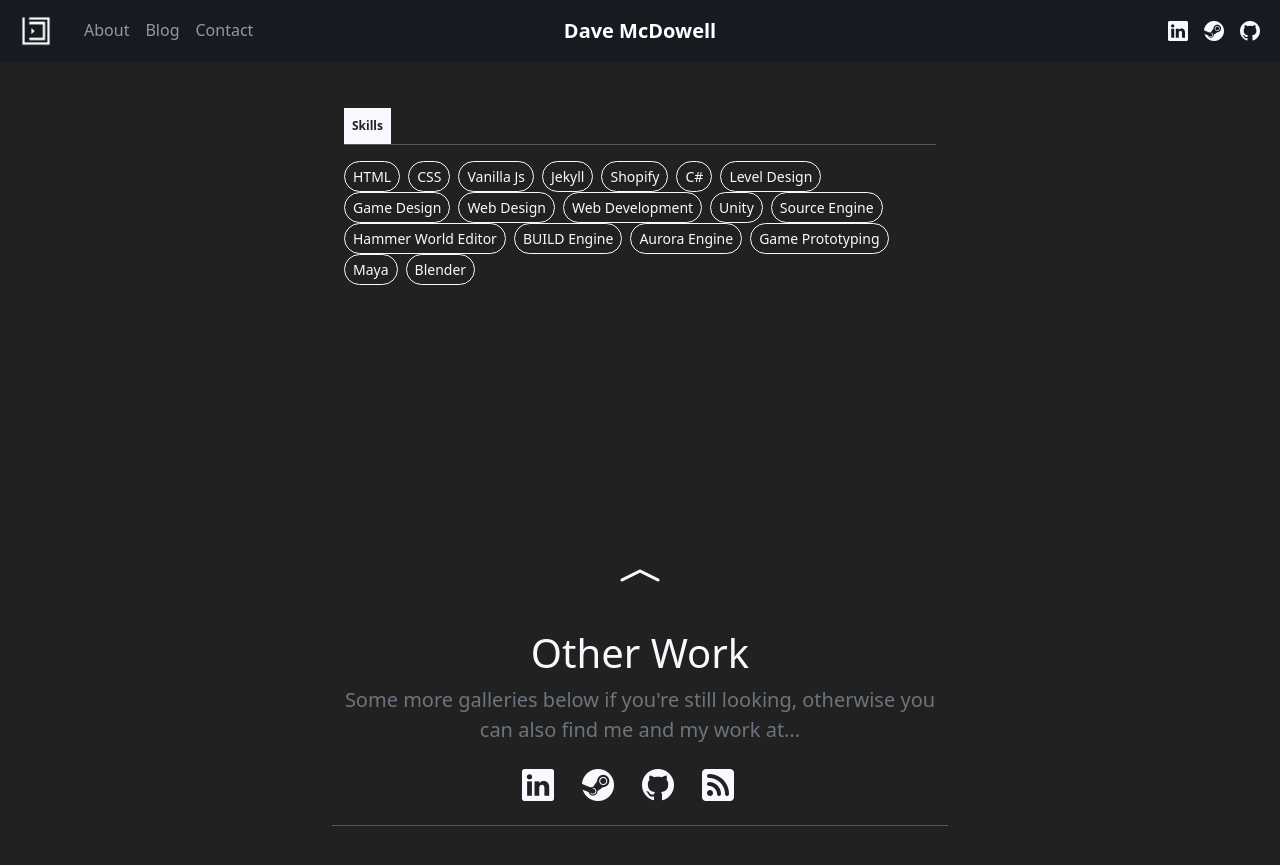
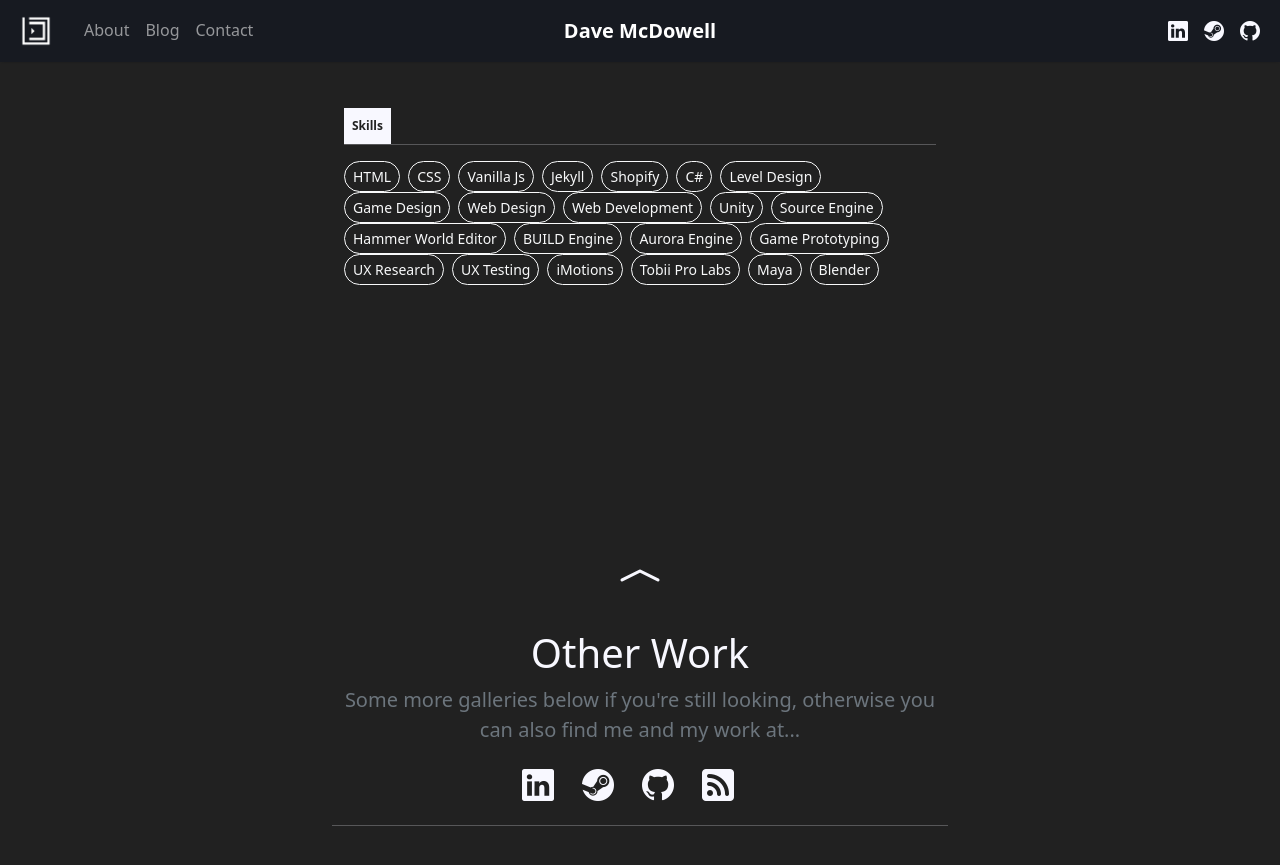
Before and after one commit to davemcdowell/portfolio, a Jekyll site: the page built from about.html, in a window 1280 px wide and 900 px high, scrolled down 2571 px. Shown: the top 865 px of the window. Built offline with Jekyll 4.4.1, drawn with Linux system fonts in a browser that asks for light colours; nearby versions of some CDN libraries.

Commit message:
Update cv.yml

```diff
--- a/_data/cv.yml
+++ b/_data/cv.yml
@@ -105,6 +105,10 @@
     - name: BUILD Engine
     - name: Aurora Engine
     - name: Game Prototyping
+    - name: UX Research
+    - name: UX Testing
+    - name: iMotions
+    - name: Tobii Pro Labs
     - name: Maya
     - name: Blender
 ---
```
